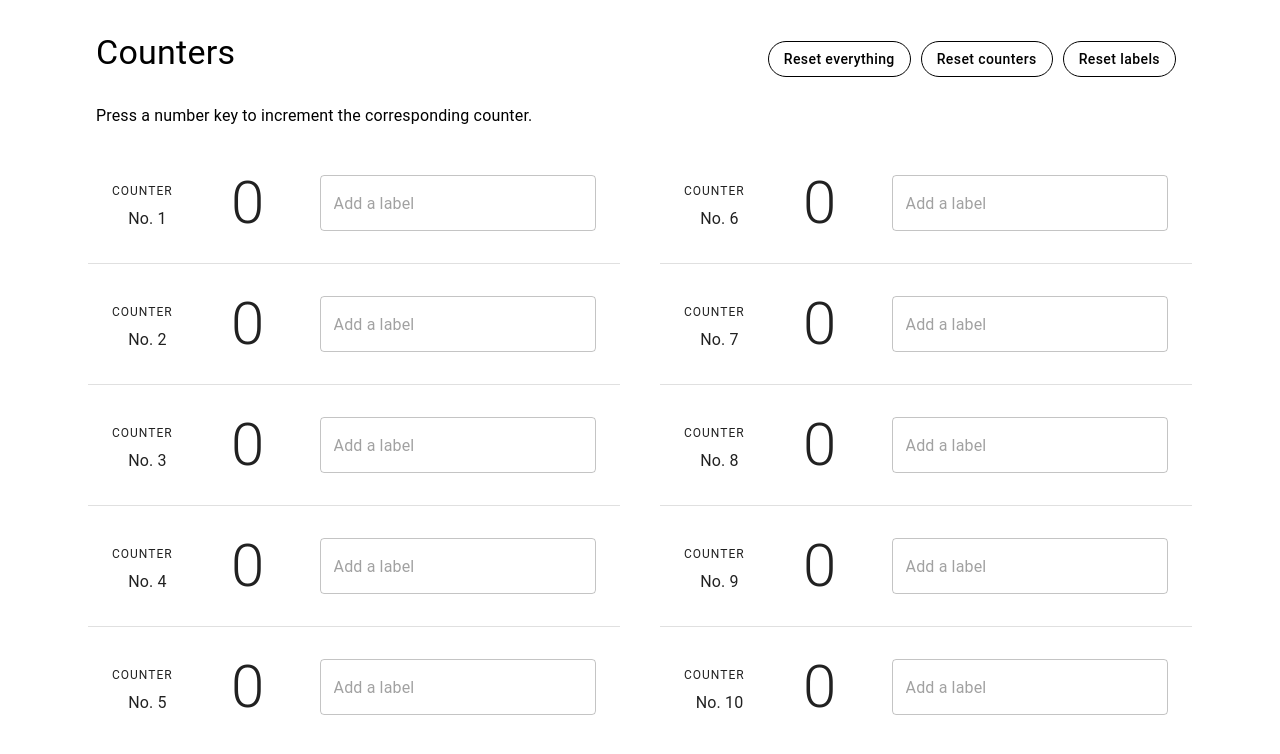
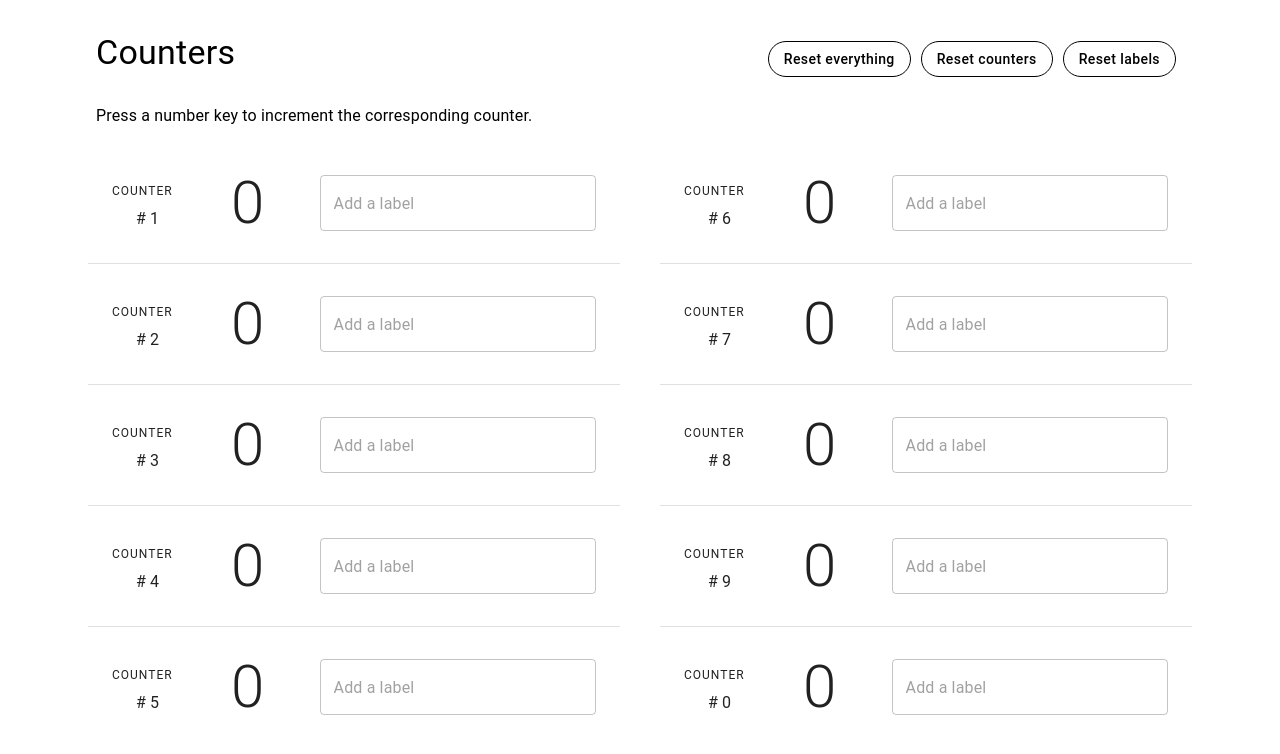
Before and after one commit to KenanHanke/counter-app, a React (Create React App) app: page / in a window 1280 px wide. Shown: the top 754 px of the page. Built offline with nearby package versions, Linux system fonts and the light colour scheme.

Commit message:
Change text

```diff
--- a/src/App.js
+++ b/src/App.js
@@ -23,7 +23,7 @@ const CountersTable = ({ counters, labels, start, end, handleChangeLabel, handle
                   Counter
                 </Typography>
                 <Typography variant="body1" display="block" sx={{textAlign: 'center', ...textFieldStyle}}>
-                  No. {start + index + 1}
+                  # {(start + index + 1) % 10}
                 </Typography>
               </Box>
             </TableCell>
```
